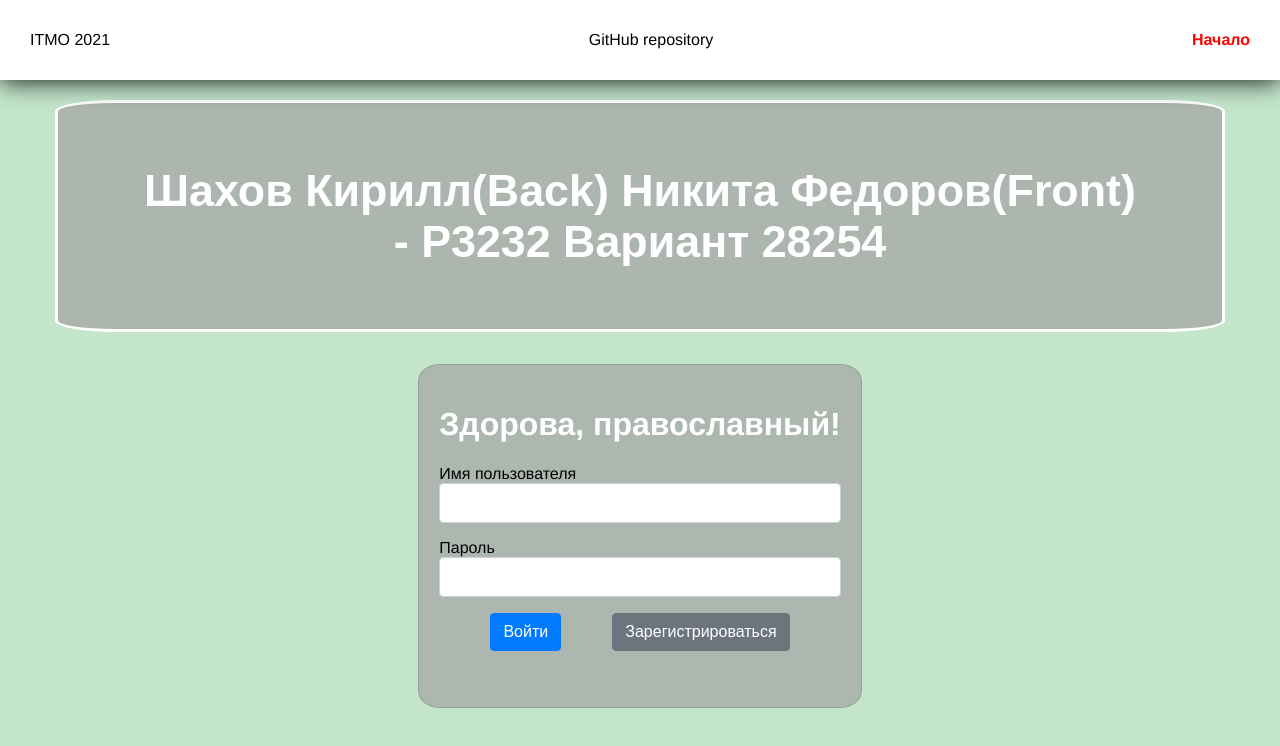
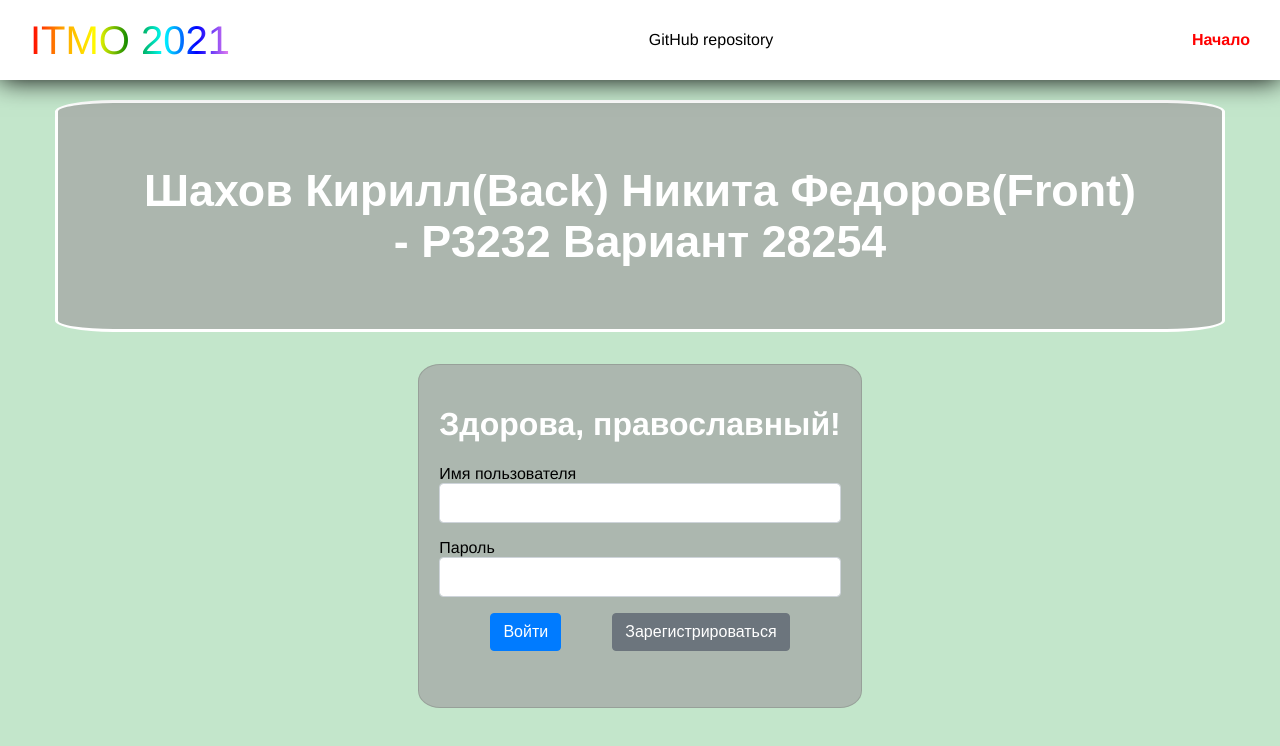
Before and after one commit to KirillShakhov/Web.Lab4, a React (Create React App) app in the folder FrontEnd/: page /~s285896/weblab4/login in a window 1280 px wide. Shown: the top 746 px of the page. Built offline with nearby package versions, Linux system fonts and the light colour scheme.

Commit message:
pismak_r

```diff
--- a/FrontEnd/src/components/navbar/Navbar.tsx
+++ b/FrontEnd/src/components/navbar/Navbar.tsx
@@ -16,7 +16,7 @@ const Navbar = () => {
     return (
 
         <nav id="main-navbar" className={(responsiveOpen ? "responsive" : "")}>
-            <a href="https://sun9-72.userapi.com/impf/HJ17KuqdE2mKbDzKkqlVP3tXHWltncrxMratdA/lJCs7K9RbF8.jpg?size=937x713&quality=96&proxy=1&sign=75c3bd7fbd7e39fbd0b1d6720279e351&type=album"> ITMO 2021</a>
+            <a className="rainbow" href="https://sun9-72.userapi.com/impf/HJ17KuqdE2mKbDzKkqlVP3tXHWltncrxMratdA/lJCs7K9RbF8.jpg?size=937x713&quality=96&proxy=1&sign=75c3bd7fbd7e39fbd0b1d6720279e351&type=album"> ITMO 2021</a>
             <a href="https://github.com/KirillShakhov/Web.Lab4">GitHub repository</a>
             {isAuthenticated ? (
                 <>
--- a/FrontEnd/src/styles/forms.scss
+++ b/FrontEnd/src/styles/forms.scss
@@ -163,6 +163,13 @@
   background-color: #e9ecef;
   opacity: 1;
 }
+.rainbow {
+  background: linear-gradient(to right, red, orange, yellow, green, cyan, blue, violet);
+  -webkit-background-clip: text;
+  -webkit-text-fill-color: transparent;
+  font-size: 40px;
+  line-height: 40px;
+}
 
 .default-btn {
   display: inline-block;
```
Also changed, not shown: 1 other file (tests, documents, lock files or other folders).
